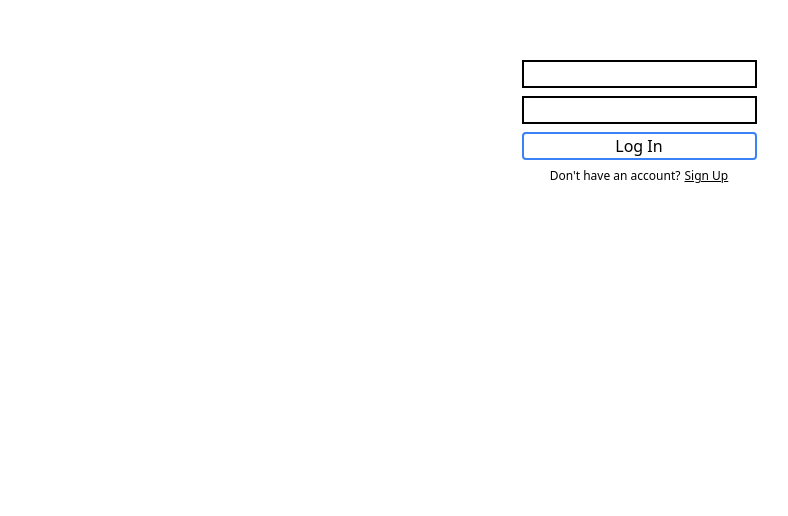
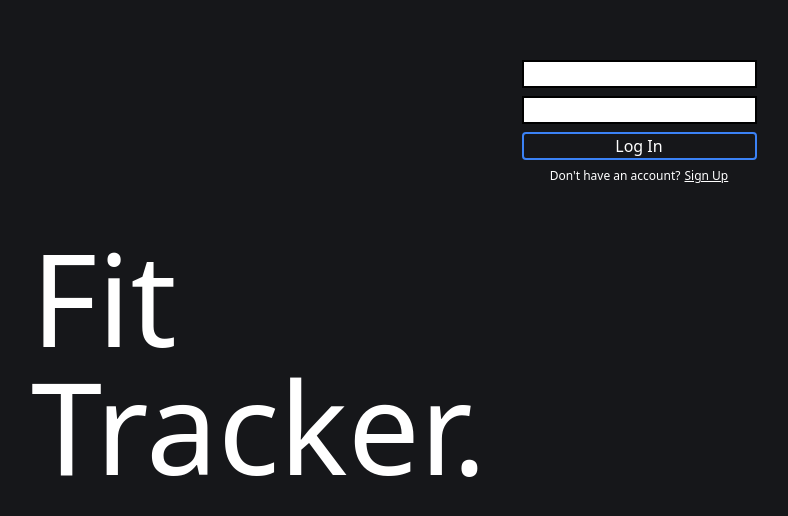
Before and after one commit to MarkCarson777/fitness-tracker, a React (Vite) app: page / in a window 1280 px wide. Shown: the part 278-794 px from the top of the page, without its empty margins (1-789 px from the left). Built offline with nearby package versions, Linux system fonts and the light colour scheme; no server answers.

Commit message:
added basic styling to Login page

```diff
--- a/src/views/LogIn/index.tsx
+++ b/src/views/LogIn/index.tsx
@@ -18,7 +18,7 @@ export function Login() {
   const { signInUser } = useContext(AuthContext);
 
   return (
-    <div className="flex flex-col h-screen w-full justify-center items-center gap-2">
+    <div className="relative flex flex-col h-screen w-full justify-center items-center gap-2 bg-[#16171a] text-[#ffffff]">
       <Formik
         initialValues={{ email: "", password: "" }}
         validationSchema={SignupSchema}
@@ -54,6 +54,10 @@ export function Login() {
           </>
         )}
       </Formik>
+      <div className="absolute left-8 bottom-8 flex flex-col text-9xl">
+        <span>Fit</span>
+        <span>Tracker.</span>
+      </div>
     </div>
   );
 }
```
